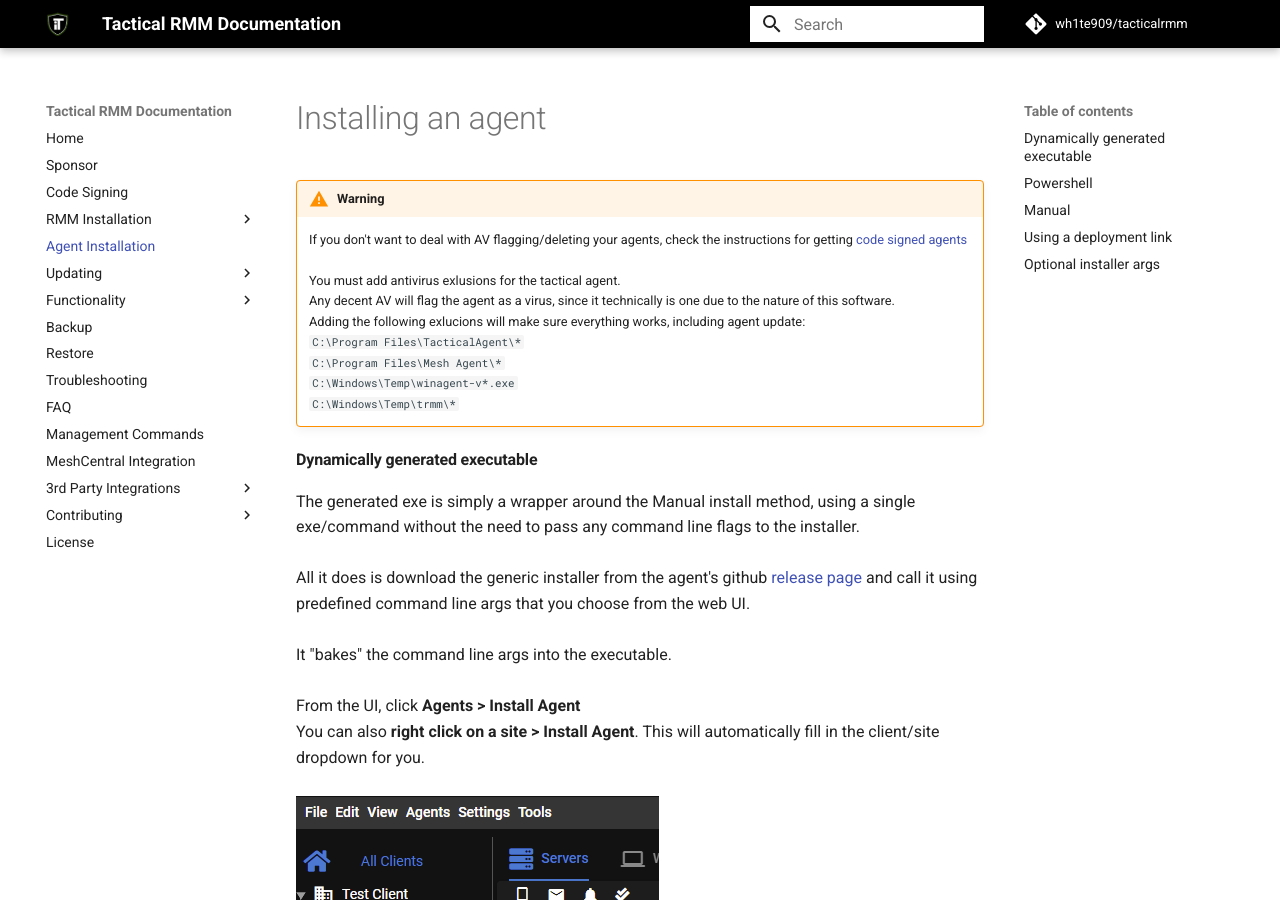
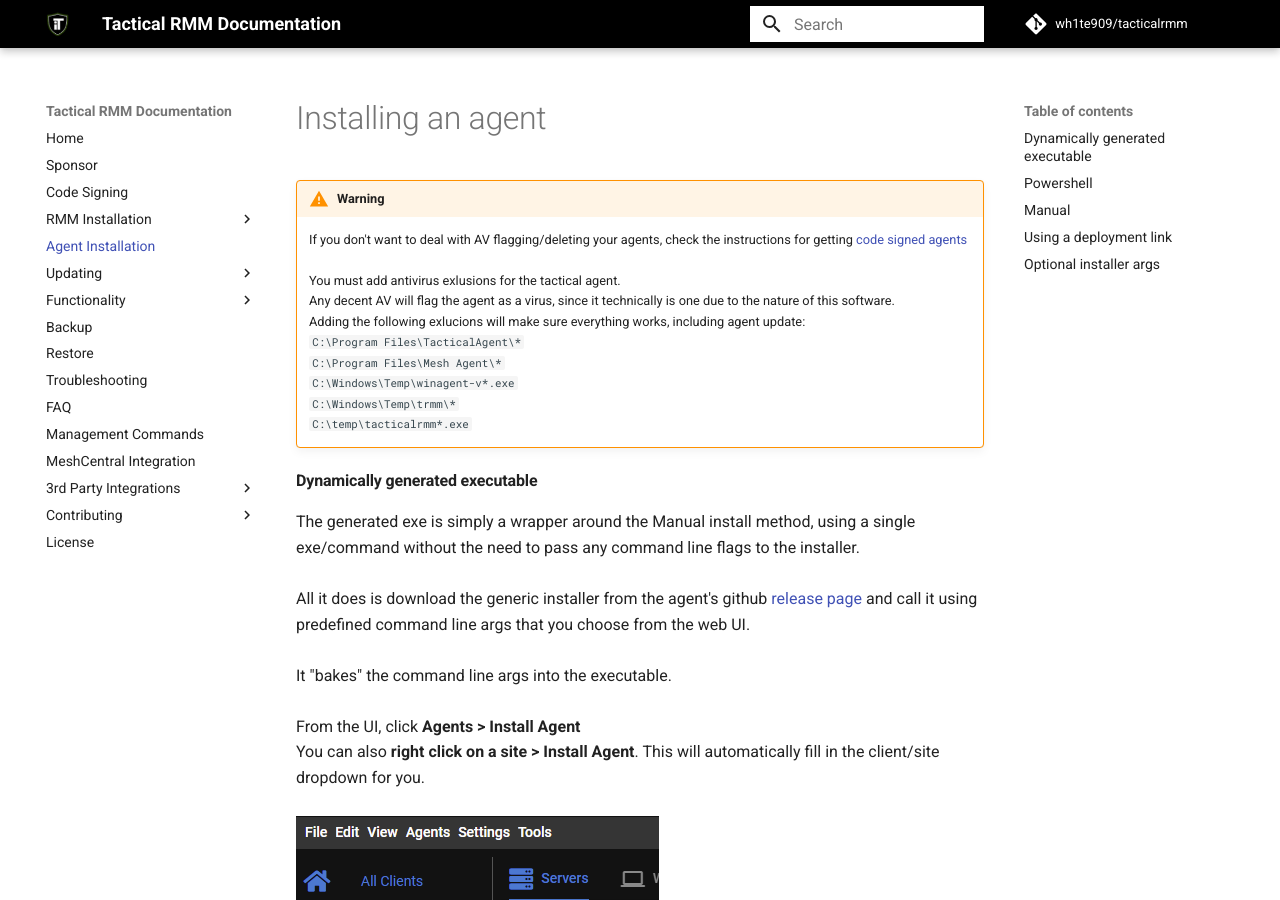
Before and after one commit to amidaware/trmm-docs, an MkDocs documentation site: the page built from docs/docs/install_agent.md, in a window 1280 px wide and 900 px high. Built offline with MkDocs 1.6.1 and Material for MkDocs 9.7.7, drawn with Linux system fonts in a browser that asks for light colours; comment, search, counter and statistics services are not loaded.

Commit message:
add this exclusion for your ScreenConnect Deployment script to work.

```diff
--- a/docs/docs/install_agent.md
+++ b/docs/docs/install_agent.md
@@ -9,6 +9,7 @@
     `C:\Program Files\Mesh Agent\*`<br/>
     `C:\Windows\Temp\winagent-v*.exe`<br/>
     `C:\Windows\Temp\trmm\*`<br/>
+    `C:\temp\tacticalrmm*.exe`<br/>
 
 
 
```
